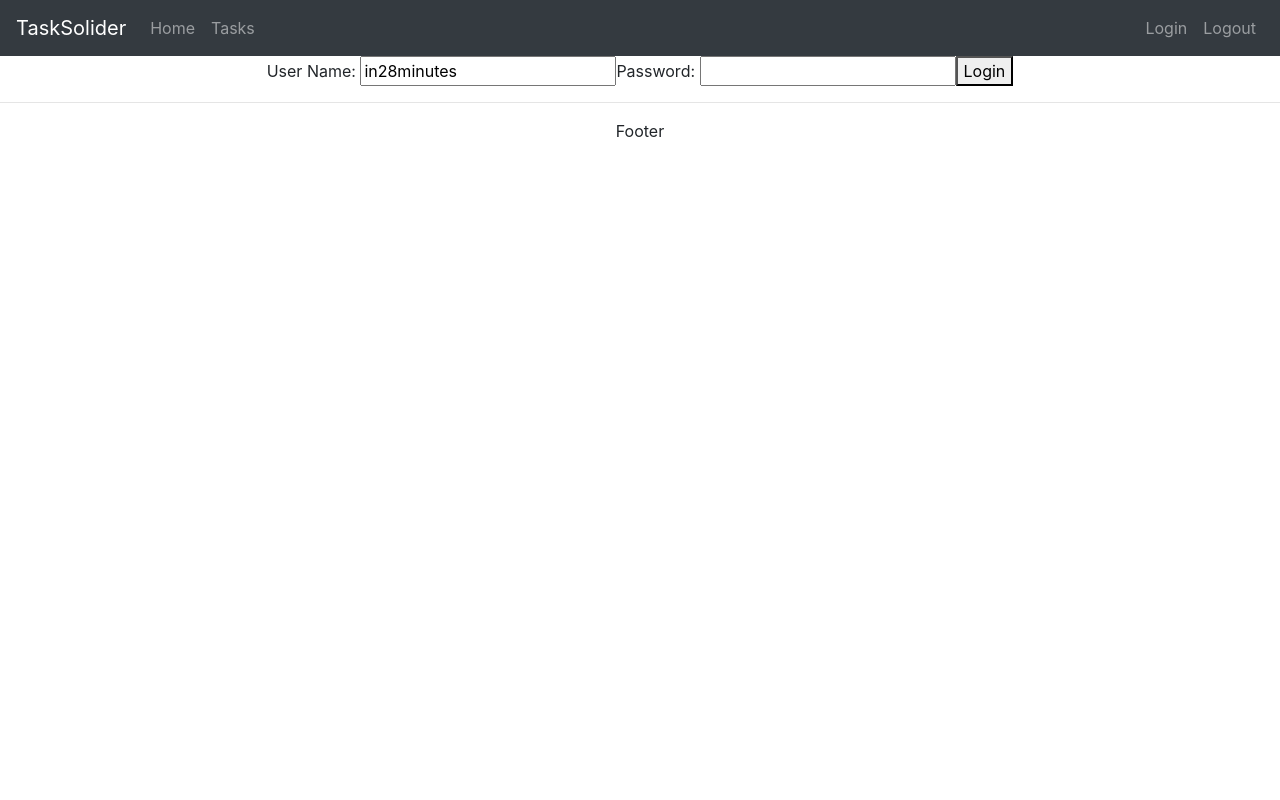
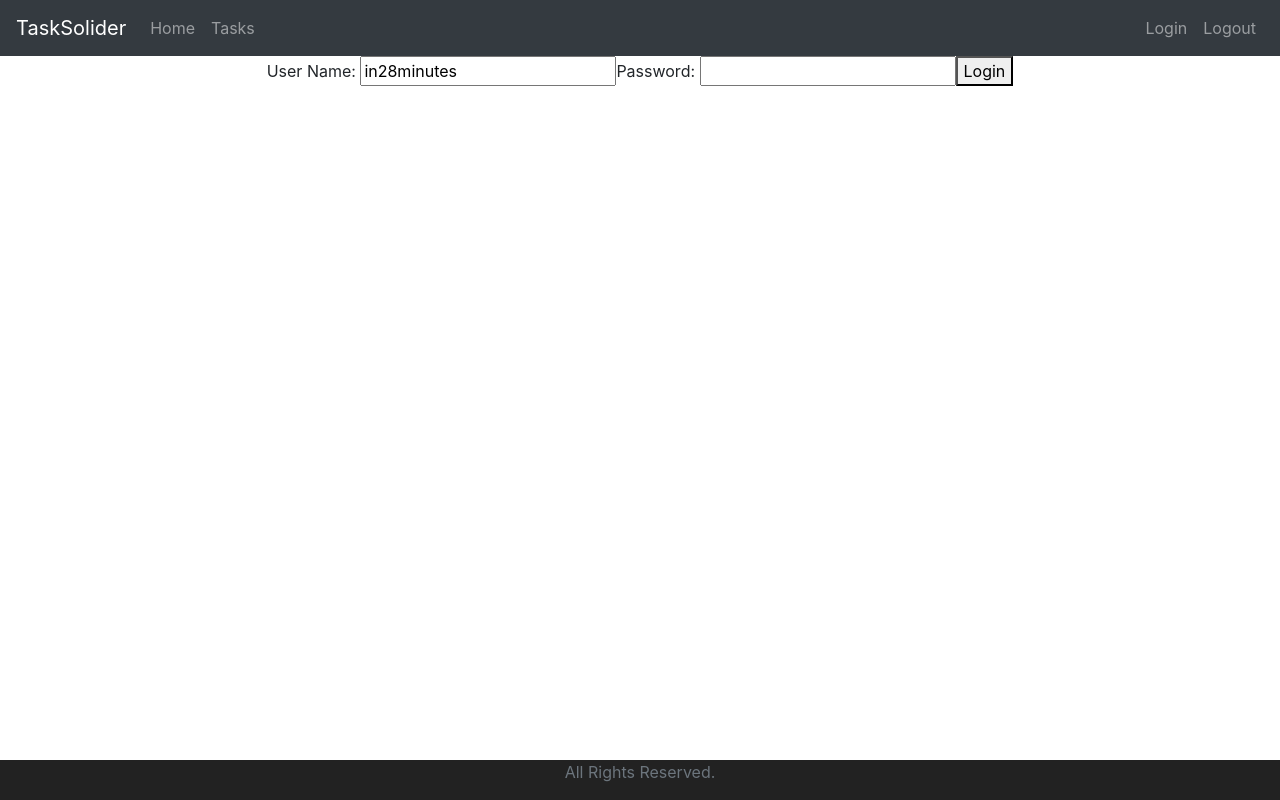
Before and after one commit to Junliu66/TaskSolider, a React (Create React App) app in the folder task-app/: page / in a window 1280 px wide. Built offline with nearby package versions, Linux system fonts and the light colour scheme.

Commit message:
styling footer

```diff
--- a/task-app/src/App.css
+++ b/task-app/src/App.css
@@ -1,3 +1,11 @@
+.footer {
+    position: absolute;
+    bottom: 0;
+    width: 100%;
+    height: 40px;
+    background-color: #222222
+}
+
 .App {
   text-align: center;
 }
--- a/task-app/src/components/task/TaskApp.jsx
+++ b/task-app/src/components/task/TaskApp.jsx
@@ -13,6 +13,7 @@ class TaskApp extends Component {
               <Route path="/login" component={LoginComponent} />
               <Route path="/welcome/:name" component={WelcomeComponent} />
               <Route path="/tasks" component={ListTasksComponent} />
+              <Route path="/logout" component={LogoutComponent} />
               <Route component={ErrorComponent} />
             </Switch>
             <FooterComponent />
@@ -30,14 +31,34 @@ class HeaderComponent extends Component {
     return (
       <header>
         <nav className="navbar navbar-expand-md navbar-dark bg-dark">
-          <div><a href="http://www.in28Minutes.com" className="navbar-brand">TaskSolider</a></div>
+          <div>
+            <a href="http://www.in28Minutes.com" className="navbar-brand">
+              TaskSolider
+            </a>
+          </div>
           <ul className="navbar-nav">
-            <li><Link className="nav-link" to="/welcome/Junliu">Home</Link></li>
-            <li><Link className="nav-link" to="/tasks">Tasks</Link></li>
+            <li>
+              <Link className="nav-link" to="/welcome/Junliu">
+                Home
+              </Link>
+            </li>
+            <li>
+              <Link className="nav-link" to="/tasks">
+                Tasks
+              </Link>
+            </li>
           </ul>
           <ul className="navbar-nav navbar-collapse justify-content-end">
-            <li><Link className="nav-link" to="/login">Login</Link></li>
-            <li><Link className="nav-link" to="/logout">Logout</Link></li>
+            <li>
+              <Link className="nav-link" to="/login">
+                Login
+              </Link>
+            </li>
+            <li>
+              <Link className="nav-link" to="/logout">
+                Logout
+              </Link>
+            </li>
           </ul>
         </nav>
       </header>
@@ -48,9 +69,19 @@ class HeaderComponent extends Component {
 class FooterComponent extends Component {
   render() {
     return (
+      <footer className="footer">
+        <span className="text-muted">All Rights Reserved.</span>
+      </footer>
+    );
+  }
+}
+
+class LogoutComponent extends Component {
+  render() {
+    return (
       <div>
-        <hr />
-        Footer
+        <h1>You are logged out</h1>
+        <div className="container">Thank you for using our application.</div>
       </div>
     );
   }
```
